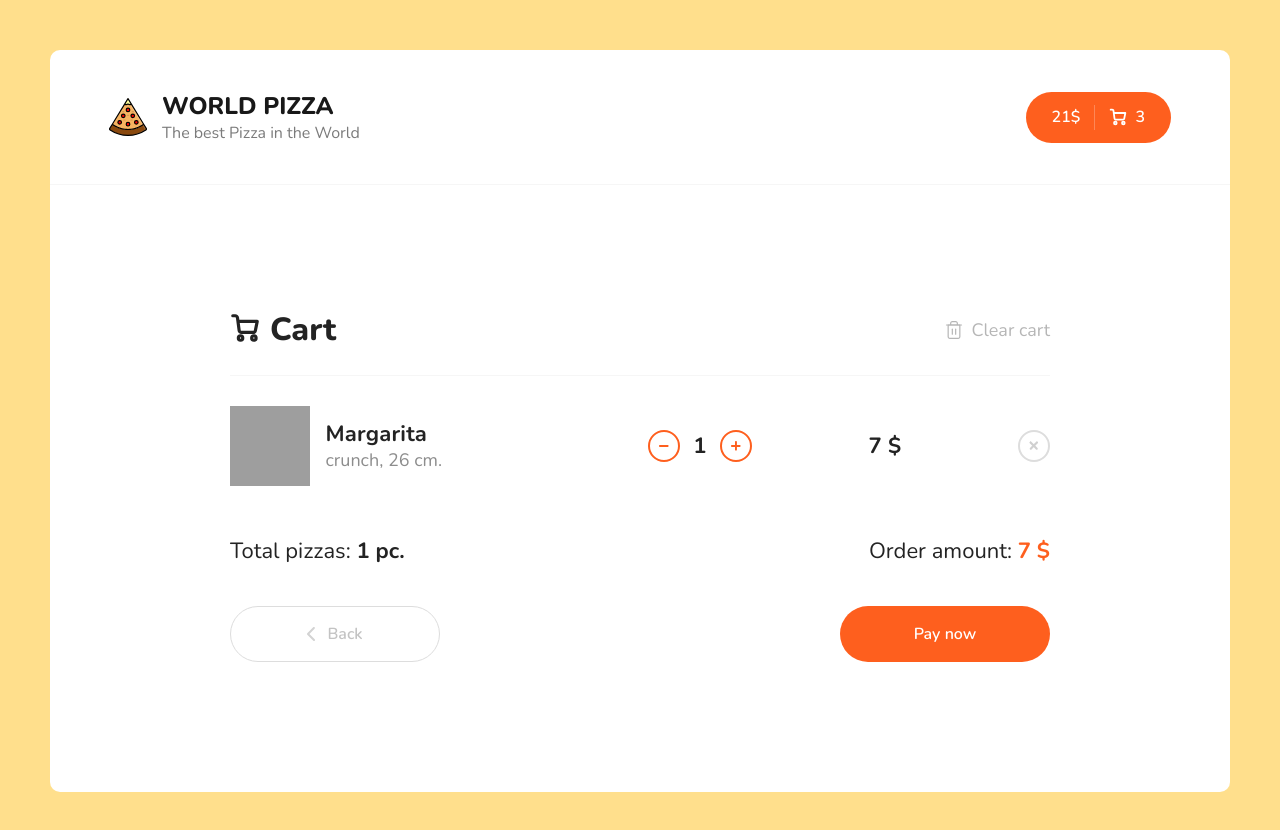
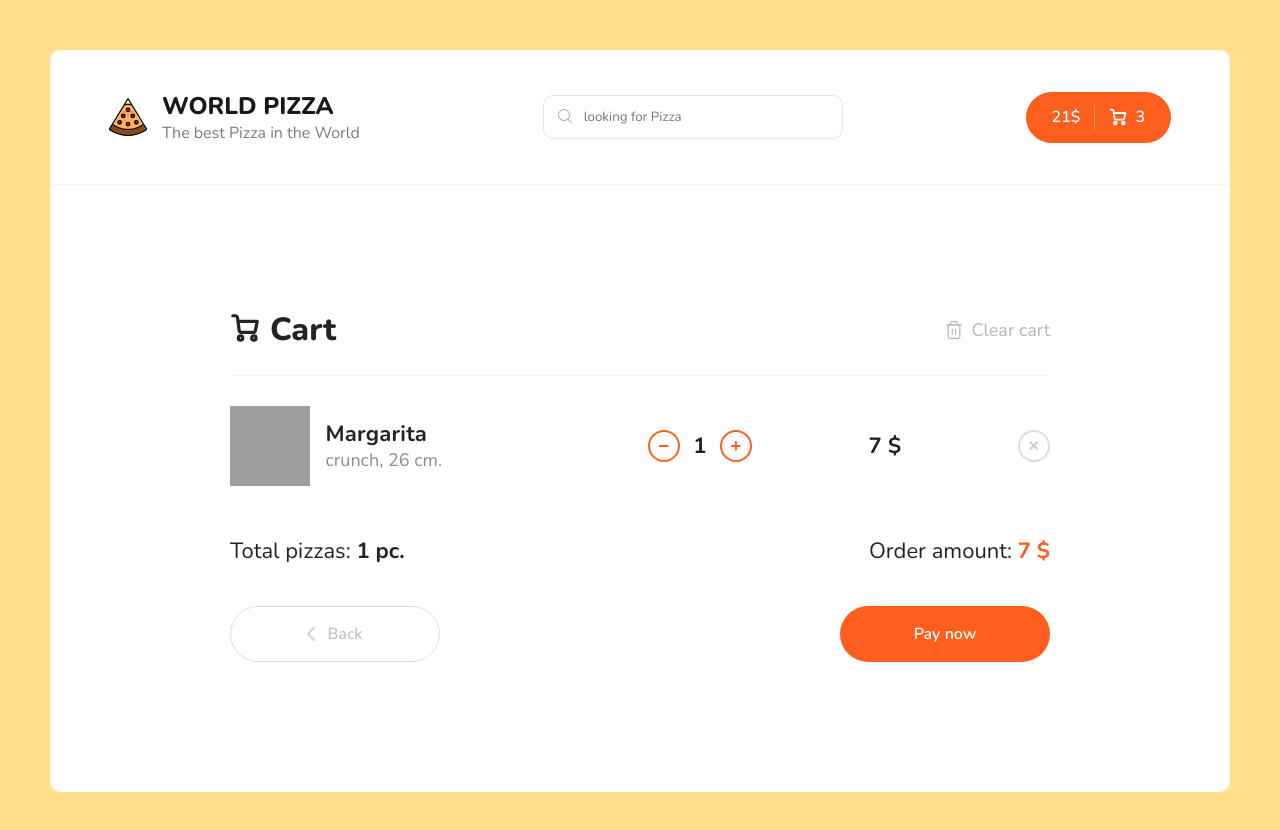
Before and after one commit to jokk3r/World-Pizza, a React (Create React App) app: page /cart in a window 1280 px wide. Shown: the top 830 px of the page. Built offline with nearby package versions, Linux system fonts and the light colour scheme; grey boxes are pictures that could not be loaded.

Commit message:
added pagination and search

```diff
--- a/package.json
+++ b/package.json
@@ -9,6 +9,7 @@
     "react": "^18.2.0",
     "react-content-loader": "^6.2.0",
     "react-dom": "^18.2.0",
+    "react-paginate": "^8.1.3",
     "react-router-dom": "^6.4.0",
     "react-scripts": "5.0.1",
     "sass": "^1.54.9",
--- a/src/App.js
+++ b/src/App.js
@@ -10,15 +10,17 @@ import NotFound from './pages/NotFound';
 import Cart from './pages/Cart';
 
 import './scss/app.scss';
+import { useState } from 'react';
 
 function App() {
-
+  const [searchValue, setSearchValue] = useState("");
+console.log(searchValue)
   return (
     <div className="wrapper">
-      <Header/>
+      <Header searchValue={searchValue} setSearchValue={setSearchValue}/>
       <div className="content">
           <Routes>
-            <Route path='/' element={<Home/>}/>
+            <Route path='/' element={<Home searchValue={searchValue}/>}/>
             <Route path='/cart' element={<Cart/>}/>
             <Route path='*' element={<NotFound/>}/>
           </Routes>
--- a/src/components/Header/Header.js
+++ b/src/components/Header/Header.js
@@ -3,9 +3,9 @@ import logoSvg from './../../assets/img/pizza-logo.svg'
 import {
  Link
 } from "react-router-dom";
+import Search from '../Search/Search';
 
-
-function Header(){
+function Header({searchValue,setSearchValue}){
     return(
         <div className="header">
           <div className="container">
@@ -18,6 +18,7 @@ function Header(){
               </div>
             </div>
             </Link>
+            <Search searchValue={searchValue} setSearchValue={setSearchValue}/>
             <div className="header__cart">
               <Link to="/cart" className="button button--cart">
                 <span>21$</span>
--- /dev/null
+++ b/src/components/Pagination/Pagination.js
@@ -0,0 +1,20 @@
+import React from 'react'
+import ReactPaginate from 'react-paginate';
+import style from "./Pagination.module.scss"
+
+function Pagination({onChangePage}) {
+  return (
+    <ReactPaginate
+        className={style.root}
+        breakLabel="..."
+        nextLabel=">"
+        previousLabel="<"
+        onPageChange={(event)=> onChangePage(event.selected + 1)}
+        pageRangeDisplayed={4}
+        pageCount={3}
+        renderOnZeroPageCount={null}
+      />
+  )
+}
+
+export default Pagination
--- /dev/null
+++ b/src/components/Pagination/Pagination.module.css
@@ -0,0 +1 @@
+.root li{display:inline-block}.root li a{display:inline-block;text-align:center;width:45px;line-height:42px;height:45px;border:1px solid #fe5f1e;border-radius:30px;margin-left:10px;cursor:pointer;color:#fe5f1e}.root li a:hover{background-color:#fe5f1e;color:#fff}.root :global .selected a{background-color:#fe5f1e;color:#fff}
--- /dev/null
+++ b/src/components/Pagination/Pagination.module.scss
@@ -0,0 +1,29 @@
+.root{
+    li{
+        display: inline-block;
+        a{
+            display: inline-block;
+            text-align: center;
+            width: 45px;
+            line-height: 42px;
+            height: 45px;
+            border: 1px solid #fe5f1e;
+            border-radius: 30px;
+            margin-left: 10px;
+            cursor: pointer;
+            color:#fe5f1e;
+            &:hover{
+                background-color: #fe5f1e;
+                color: #fff;
+            }
+        }
+    }
+    :global{
+        .selected{
+            a{
+                background-color: #fe5f1e;
+                color: #fff;
+            }
+        }
+    }
+}
--- /dev/null
+++ b/src/components/Search/Search.js
@@ -0,0 +1,19 @@
+import React from 'react'
+import style from "./Search.module.scss"
+
+const Search = ({searchValue,setSearchValue}) =>{
+  return (
+    <div className={style.root}>
+        <svg viewBox="0 0 32 32" xmlns="http://www.w3.org/2000/svg" className={style.icon__search}>
+            <title/><g id="search">
+                <path d="M29.71,28.29l-6.5-6.5-.07,0a12,12,0,1,0-1.39,1.39s0,.05,0,.07l6.5,6.5a1,1,0,0,0,1.42,0A1,1,0,0,0,29.71,28.29ZM14,24A10,10,0,1,1,24,14,10,10,0,0,1,14,24Z"/></g>
+        </svg>
+        <input value={searchValue} onChange={(e)=>setSearchValue(e.target.value)} className={style.input} placeholder='looking for Pizza '/>
+        {searchValue &&(
+        <svg onClick={()=>setSearchValue("")} className={style.icon__clouse} data-name="Layer 1" height="200" id="Layer_1" viewBox="0 0 200 200" width="200" xmlns="http://www.w3.org/2000/svg"><title/><path d="M114,100l49-49a9.9,9.9,0,0,0-14-14L100,86,51,37A9.9,9.9,0,0,0,37,51l49,49L37,149a9.9,9.9,0,0,0,14,14l49-49,49,49a9.9,9.9,0,0,0,14-14Z"/></svg>
+        )}
+    </div>
+  )
+}
+
+export default Search
--- /dev/null
+++ b/src/components/Search/Search.module.css
@@ -0,0 +1 @@
+.root{position:relative}.root .input{padding:12px 20px;width:300px;border:1px solid rgba(0,0,0,.1);border-radius:10px;padding-left:40px;transition:all .15s ease-in-out}.root .input:focus{border:1px solid rgba(0,0,0,.2);width:400px}@media(max-width: 1040px){.root .input{width:300px}}@media(max-width: 900px){.root .input{width:200px}}.root .icon__search{width:16px;height:16px;opacity:.3;position:absolute;left:14px;top:13px}.root .icon__clouse{width:18px;height:18px;opacity:.3;position:absolute;right:14px;top:13px;cursor:pointer}.root .icon__clouse:hover{opacity:.8}
--- /dev/null
+++ b/src/components/Search/Search.module.scss
@@ -0,0 +1,45 @@
+.root{
+    position: relative;
+
+    .input{
+        padding: 12px 20px;
+        width: 300px;
+        border: 1px solid rgba(0, 0, 0, 0.1);
+        border-radius: 10px;
+        padding-left: 40px;
+        transition: all 0.15s ease-in-out;
+        &:focus{
+            border: 1px solid rgba(0, 0, 0, 0.2);
+            width: 400px;
+        }
+        @media (max-width:1040px) {
+          width: 300px;
+          }
+          @media (max-width:900px) {
+            width: 200px;
+            }
+    }
+
+    .icon{
+        &__search{
+            width: 16px;
+            height: 16px;
+            opacity: 0.3;
+            position: absolute;
+            left: 14px;
+            top:13px
+        }
+        &__clouse{
+            width: 18px;
+            height: 18px;
+            opacity: 0.3;
+            position: absolute;
+            right: 14px;
+            top:13px;
+            cursor: pointer;
+            &:hover{
+                opacity: 0.8;
+            }
+        }
+    }
+}
--- a/src/pages/Home.js
+++ b/src/pages/Home.js
@@ -1,30 +1,44 @@
 import React,{ useState,useEffect } from 'react';
 
 import Categories from '../components/Categories/Categories';
+import Pagination from '../components/Pagination/Pagination';
 import PizzaBlock from '../components/PizzaBlock/PizzaBlock';
 import Skeleton from '../components/PizzaBlock/Skeleton';
 import Sort from '../components/Sort/Sort';
 
-function Home() {
+function Home({searchValue}) {
     const [items, setItems] = useState([]);
     const [isLoading, setIsLoading] = useState(true)
 
     const [categoryID, setCategoryID] = useState(0);
-    const [sortType, setSortType] = useState({name:"popularity(ASC)",sortProperty:"rating",sortOrder:"asc"})
+    const [currentPage, setCurrentPage] = useState(1)
+    const [sortType, setSortType] = useState({name:"popularity(DESC)",sortProperty:"rating",sortOrder:"desc"})
 
 
     useEffect(()=>{
       setIsLoading(true)
+
       const category = categoryID > 0 ? `category=${categoryID}`:"";
-      fetch(`https://63287ed29a053ff9aab95e51.mockapi.io/items?${category}&sortBy=${sortType.sortProperty}&order=${sortType.sortOrder}`)
+      const search = searchValue  ? `&search=${searchValue}`:"";
+      fetch(`https://63287ed29a053ff9aab95e51.mockapi.io/items?page=${currentPage}&limit=4${category}&sortBy=${sortType.sortProperty}&order=${sortType.sortOrder}${search}`)
       .then((res) => res.json())
       .then((arr) =>{
           setItems(arr)
           setIsLoading(false)
         })
       window.scrollTo(0,0)
-    },[categoryID,sortType])
+    },[categoryID,sortType,searchValue,currentPage])
 
+    const pizzas = items
+  /*   .filter((obj)=>{
+      if(obj.title.toLowerCase().includes(searchValue.toLowerCase())){
+        return true;
+      }
+      return false;
+    }) */
+    .map((obj)=>(
+    <PizzaBlock {...obj} key={obj.id}/>))
+    const skeletons = [... new Array(6)].map((_, index)=> <Skeleton key={index}/>)
 
 
   return (
@@ -35,10 +49,9 @@ function Home() {
       </div>
       <h2 className="content__title">All Pizza</h2>
       <div className="content__items">
-        {isLoading ? [... new Array(6)].map((_, index)=> <Skeleton key={index}/>) : items.map((obj)=>(
-            <PizzaBlock {...obj} key={obj.id}/>
-        )) }
+        {isLoading ? skeletons : pizzas }
       </div>
+      <Pagination onChangePage={(number)=>setCurrentPage(number)}/>
    </div>
   )
 }
--- a/src/scss/app.scss
+++ b/src/scss/app.scss
@@ -32,7 +32,7 @@ body {
   &__items {
     display: grid;
     grid-template-columns: repeat(4, 1fr);
-    grid-template-rows: repeat(2, 1fr);
+    grid-template-rows: repeat(1, 1fr);
     grid-column-gap: 11px;
     grid-row-gap: 0;
 
```
Also changed, not shown: src/scss/app.css, 1 other file (tests, documents, lock files or other folders).
